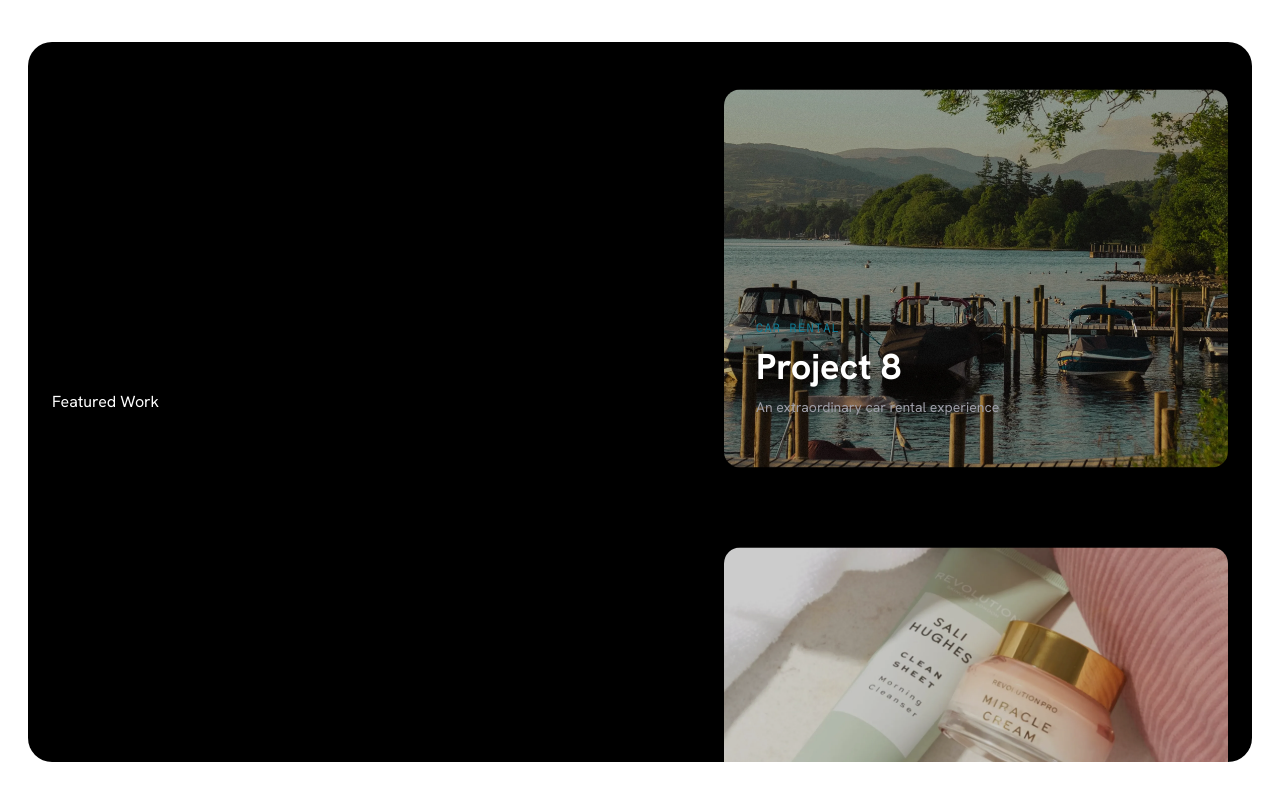
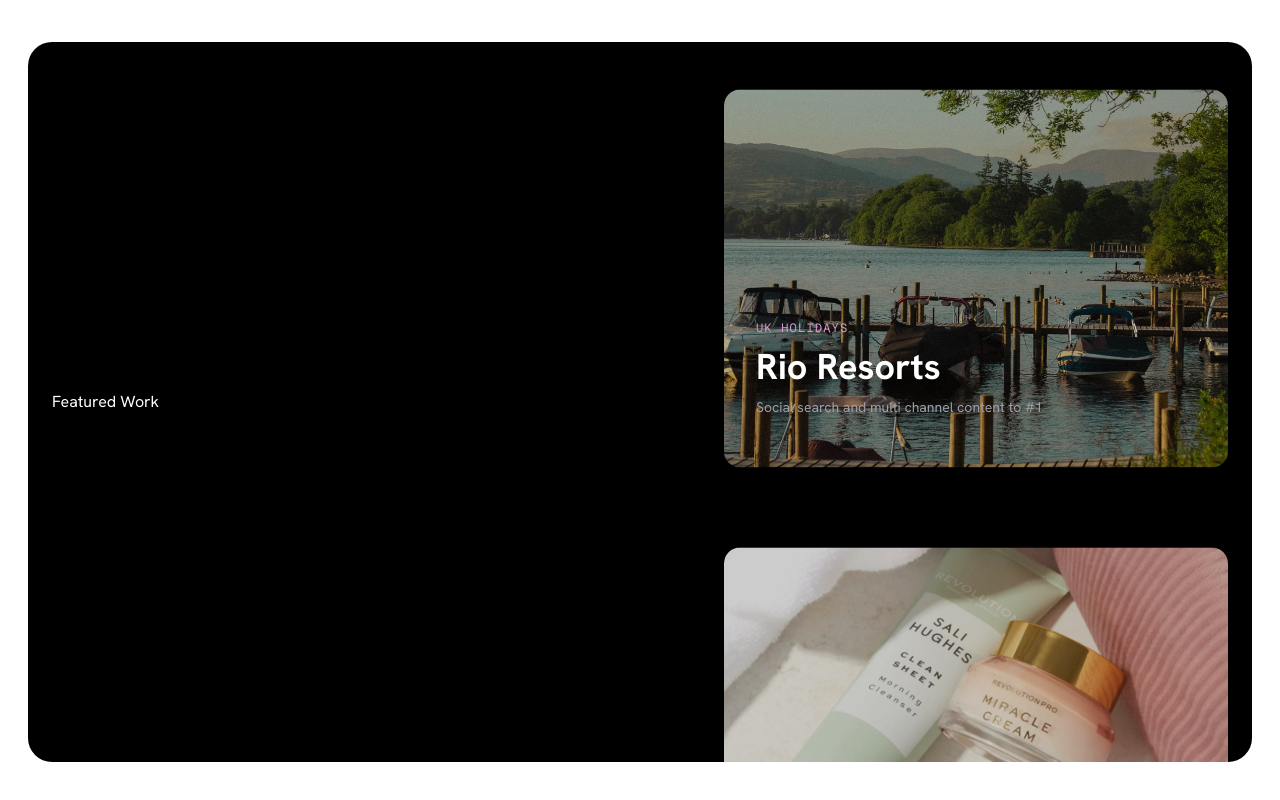
Before and after one commit to RahulKhanSuvo/rise-at-seven, a Next.js app: page / in a window 1280 px wide. Shown: the part 1382-2182 px from the top of the page. Built offline with nearby package versions, Linux system fonts and the light colour scheme.

Commit message:
feat: update project data entries and add detailed project descriptions

```diff
--- a/src/data/projectData.ts
+++ b/src/data/projectData.ts
@@ -50,59 +50,65 @@
   },
   {
     id: 5,
-    title: "Max",
+    title: "JD Sports",
     timeline: "2023-2025",
     image: banner5,
-    type: "Car rental",
-    description: "An extraordinary car rental experience",
+    type: "Trainers",
+    description: "65% up YoY in clicks for JD Sports FR,IT,ES",
     color: "#288ac7",
   },
   {
     id: 6,
-    title: "Project 6",
+    title: "Parkdean Resorts",
+    timeline: "2025",
     image: banner6,
-    type: "Car rental",
-    description: "An extraordinary car rental experience",
-    color: "#117d97",
+    type: "Easter Breaks",
+    description: "Dominating Google and Al search",
+    color: "#d4b59f",
   },
   {
     id: 7,
-    title: "Project 7",
+    title: "Pokky",
+    timeline: "2025",
     image: banner7,
-    type: "Car rental",
-    description: "An extraordinary car rental experience",
-    color: "#117d97",
+    type: "Rechargeable lights",
+    description: "Driving demand for Pooky Rechargeable Lights",
+    color: "#11afbb",
   },
   {
     id: 8,
-    title: "Project 8",
+    title: "Rio Resorts",
+    timeline: "2019-2021",
     image: banner8,
-    type: "Car rental",
-    description: "An extraordinary car rental experience",
-    color: "#117d97",
+    type: "UK holidays",
+    description: "Social search and multi channel content to #1",
+    color: "#d69ccd",
   },
   {
     id: 9,
-    title: "Project 9",
+    title: "Revolution Beauty",
+    timeline: "2025",
     image: banner9,
-    type: "Car rental",
-    description: "An extraordinary car rental experience",
-    color: "#117d97",
+    type: "Beauty Dupes",
+    description: "Building the UK's first AI beauty dupes brand",
+    color: "#ffcacc",
   },
   {
     id: 10,
-    title: "Project 10",
+    title: "Lloyds Pharmacy",
+    timeline: "2022-2024",
     image: banner10,
-    type: "Car rental",
-    description: "An extraordinary car rental experience",
-    color: "#117d97",
+    type: "STI tests",
+    description: "Driving category leadership for STI tests",
+    color: "#47dbf8",
   },
   {
     id: 11,
-    title: "Project 11",
+    title: "PrettyLittleThing",
+    timeline: "2023-2025",
     image: banner11,
-    type: "Car rental",
-    description: "An extraordinary car rental experience",
-    color: "#117d97",
+    type: "Outfit",
+    description: "Driving discovery for everything ‘outfit’ for PLT",
+    color: "#ffcacc",
   },
 ];
```
